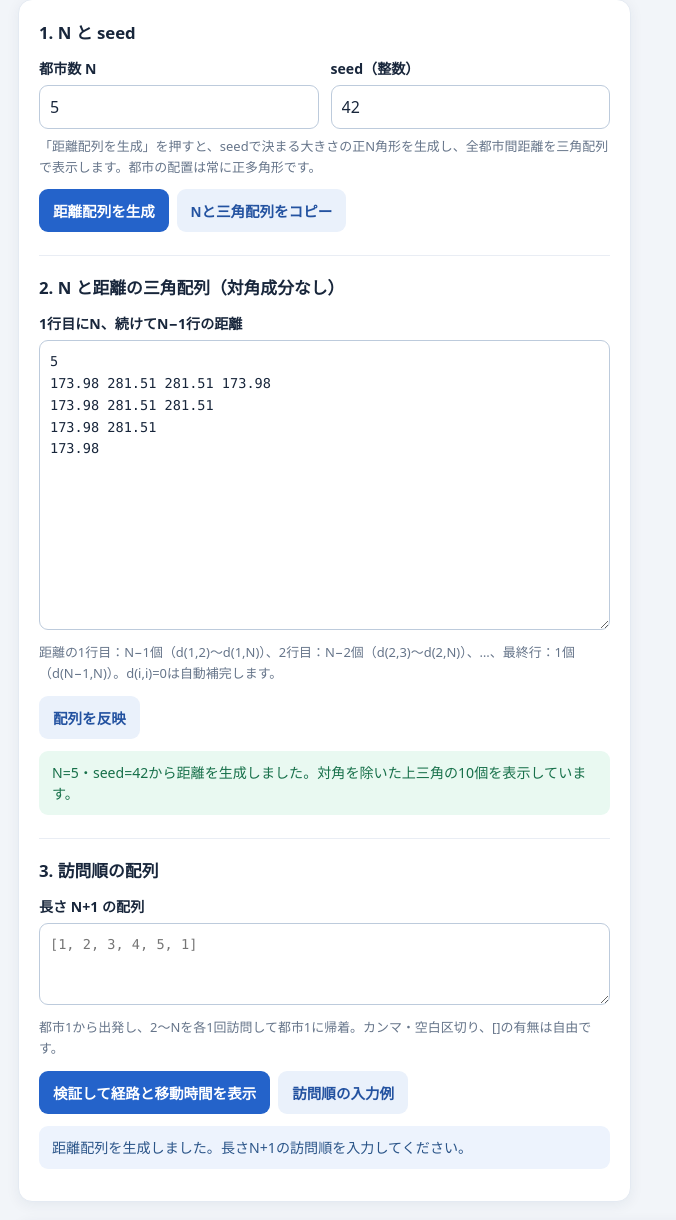
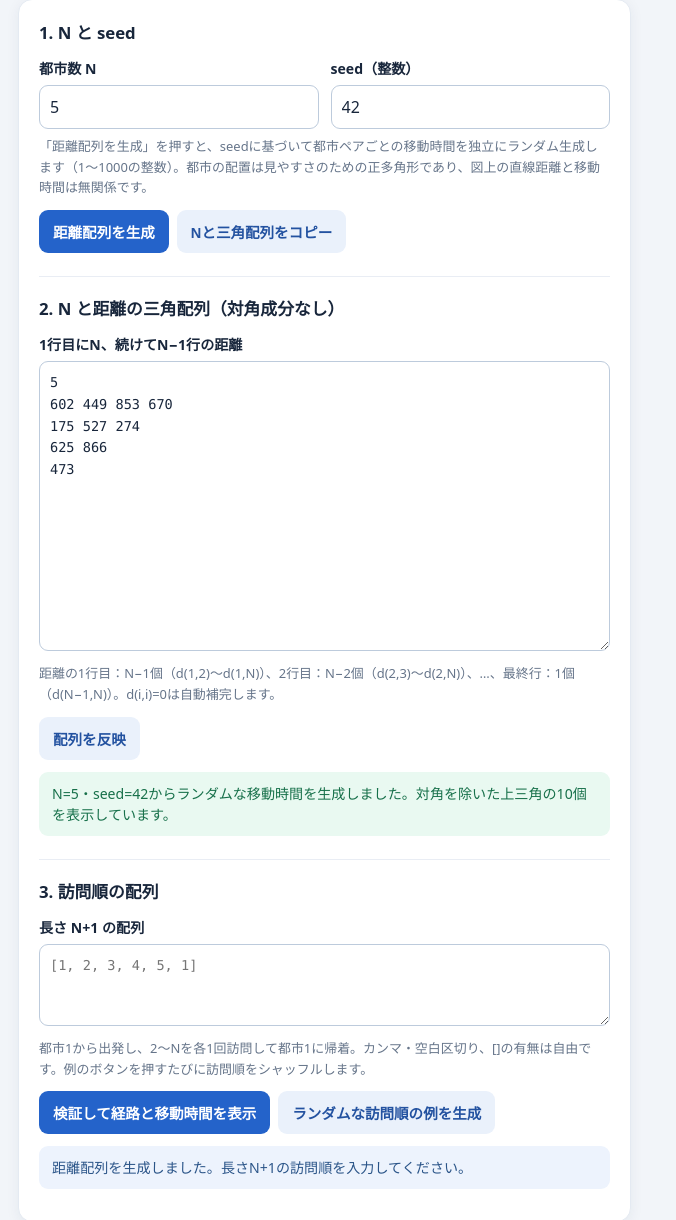
Before and after one commit to kuramerukyarameru/TSP, a plain HTML site: page index.html in a window 1280 px wide. Shown: the part 127-1347 px from the top of the page, without its empty margins (0-676 px from the left). Drawn offline with Linux system fonts and the light colour scheme.

Commit message:
Update index.html

```diff
--- a/index.html
+++ b/index.html
@@ -13,7 +13,7 @@
 <section class="panel">
 <h2>1. N と seed</h2>
 <div class="row"><div><label for="n">都市数 N</label><input id="n" type="number" value="5" min="3" max="100" step="1"></div><div><label for="seed">seed（整数）</label><input id="seed" type="number" value="42" step="1"></div></div>
-<p class="sub">「距離配列を生成」を押すと、seedで決まる大きさの正N角形を生成し、全都市間距離を三角配列で表示します。都市の配置は常に正多角形です。</p>
+<p class="sub">「距離配列を生成」を押すと、seedに基づいて都市ペアごとの移動時間を独立にランダム生成します（1〜1000の整数）。都市の配置は見やすさのための正多角形であり、図上の直線距離と移動時間は無関係です。</p>
 <div class="buttons"><button id="generate">距離配列を生成</button><button id="copy" class="secondary">Nと三角配列をコピー</button></div>
 <div class="section"><h2>2. N と距離の三角配列（対角成分なし）</h2>
 <label for="triangle">1行目にN、続けてN−1行の距離</label>
@@ -24,14 +24,14 @@
 </div>
 <div class="section"><h2>3. 訪問順の配列</h2>
 <label for="route">長さ N+1 の配列</label><textarea id="route" placeholder="[1, 2, 3, 4, 5, 1]" spellcheck="false"></textarea>
-<p class="sub">都市1から出発し、2〜Nを各1回訪問して都市1に帰着。カンマ・空白区切り、[]の有無は自由です。</p>
-<div class="buttons"><button id="show">検証して経路と移動時間を表示</button><button id="example" class="secondary">訪問順の入力例</button></div>
+<p class="sub">都市1から出発し、2〜Nを各1回訪問して都市1に帰着。カンマ・空白区切り、[]の有無は自由です。例のボタンを押すたびに訪問順をシャッフルします。</p>
+<div class="buttons"><button id="show">検証して経路と移動時間を表示</button><button id="example" class="secondary">ランダムな訪問順の例を生成</button></div>
 <div id="routeStatus" role="status" aria-live="polite" class="status info">訪問順が正しく入力されるまで経路は描画しません。</div></div>
 </section>
 <section class="panel vizpanel"><div class="vizheader"><h2>4. 大きな経路ビジュアライザ</h2><div class="score hidden" id="score"></div></div>
 <div class="canvas" id="visual"></div>
-<p class="legend">都市を正N角形の頂点に時計回りに配置します。灰色の円は位置の目安で、完全グラフの辺は表示しません。<strong>有効な経路を入力したときだけ</strong>青い経路線とオレンジ色の進行方向矢印を描画し、<strong>各矢印のそばにその区間の移動時間</strong>を表示します。スコアは三角配列の値の合計です（小さいほど良い）。各区間と合計の移動時間も下に表示します。</p>
-<p class="sub">※ 三角配列の数値をその区間の移動時間（時間単位）として扱います。距離を時間へ変換する速度設定はありません。図は都市の順序と経路を示します。</p>
+<p class="legend">都市を正N角形の頂点に時計回りに配置します。灰色の円は位置の目安で、完全グラフの辺は表示しません。都市間の移動時間はランダムな重みで、図上の線の長さとは一致しません。<strong>有効な経路を入力したときだけ</strong>青い経路線とオレンジ色の進行方向矢印を描画し、<strong>各矢印のそばにその区間の移動時間</strong>を表示します。スコアは三角配列の値の合計です（小さいほど良い）。各区間と合計の移動時間も下に表示します。</p>
+<p class="sub">※ 三角配列の数値をその区間の移動時間として扱います。ランダム重みは対称 d(i,j)=d(j,i) ですが、三角不等式は保証されません。図は都市の位置関係ではなく、訪問順と方向を示す模式図です。</p>
 <div id="travelTimes" class="hidden" aria-live="polite"><div class="time-summary">合計移動時間：<strong id="totalTime"></strong></div><h3>通った区間ごとの移動時間</h3><div class="leg-wrap"><table class="leg-table"><thead><tr><th>区間</th><th>移動時間</th></tr></thead><tbody id="legRows"></tbody></table></div></div>
 </section>
 </main><div class="footer">GitHub Pages対応・外部ライブラリ不要・ブラウザ内のみで動作します。</div>
@@ -39,11 +39,26 @@
 'use strict';
 const $=id=>document.getElementById(id);
 let model=null;
+let exampleCounter=0;
 function parameters(){const n=Number($('n').value),seed=Number($('seed').value);if(!Number.isSafeInteger(n)||n<3||n>100)throw Error('Nは3〜100の整数を指定してください。');if(!Number.isSafeInteger(seed))throw Error('seedは安全な整数を指定してください。');return {n,seed};}
 function rng(seed){let a=seed>>>0;return function(){a=(a+0x6D2B79F5)>>>0;let t=a;t=Math.imul(t^(t>>>15),t|1);t^=t+Math.imul(t^(t>>>7),t|61);return ((t^(t>>>14))>>>0)/4294967296}}
 function makePoints(n,radius=1){return Array.from({length:n},(_,i)=>{const a=-Math.PI/2+2*Math.PI*i/n;return{x:radius*Math.cos(a),y:radius*Math.sin(a)}})}
-function distance(a,b){return Math.hypot(a.x-b.x,a.y-b.y)}
-function makeMatrix(n,seed){const rand=rng(seed);const radius=70+Math.floor(rand()*131);const p=makePoints(n,radius);return Array.from({length:n},(_,i)=>Array.from({length:n},(_,j)=>i===j?0:Number(distance(p[i],p[j]).toFixed(2))))}
+function makeMatrix(n,seed){
+ const rand=rng(seed);
+ const m=Array.from({length:n},()=>Array(n).fill(0));
+ for(let i=0;i<n;i++)for(let j=i+1;j<n;j++){
+  // Independent random edge weights: not derived from the regular polygon geometry.
+  const time=1+Math.floor(rand()*1000);
+  m[i][j]=m[j][i]=time;
+ }
+ return m;
+}
+function randomExampleRoute(n,seed,index){
+ const r=rng((seed ^ 0xA5F0192D ^ Math.imul(index+1,0x9E3779B9))>>>0);
+ const middle=Array.from({length:n-1},(_,i)=>i+2);
+ for(let i=middle.length-1;i>0;i--){const j=Math.floor(r()*(i+1));[middle[i],middle[j]]=[middle[j],middle[i]];}
+ return [1,...middle,1];
+}
 function formatTriangle(n,matrix){const lines=[String(n)];for(let i=0;i<n-1;i++)lines.push(matrix[i].slice(i+1).map(v=>String(v)).join(' '));return lines.join('\n')}
 function parseTriangle(raw){
  const lines=raw.trim().split(/\r?\n/).map(x=>x.trim()).filter(Boolean);
@@ -117,12 +132,12 @@ function draw(n,route=null,matrix=null){
  $('visual').replaceChildren(svg);
 }
 function resetRoute(note='訪問順が正しく入力されるまで経路は描画しません。'){if(model)draw(model.n);else $('visual').innerHTML='<div style="padding:45px;text-align:center;color:#67758b">Nとseedから距離配列を生成してください。</div>';$('score').textContent='';$('score').classList.add('hidden');$('travelTimes').classList.add('hidden');$('legRows').replaceChildren();$('totalTime').textContent='';status('routeStatus',note,'info')}
-function generate(){try{const {n,seed}=parameters();const matrix=makeMatrix(n,seed);$('triangle').value=formatTriangle(n,matrix);model={n,matrix};draw(n);resetRoute('距離配列を生成しました。長さN+1の訪問順を入力してください。');status('matrixStatus',`N=${n}・seed=${seed}から距離を生成しました。対角を除いた上三角の${n*(n-1)/2}個を表示しています。`,'success')}catch(e){status('matrixStatus',e.message,'error');model=null;resetRoute()}}
+function generate(){try{const {n,seed}=parameters();exampleCounter=0;const matrix=makeMatrix(n,seed);$('triangle').value=formatTriangle(n,matrix);model={n,matrix};draw(n);resetRoute('距離配列を生成しました。長さN+1の訪問順を入力してください。');status('matrixStatus',`N=${n}・seed=${seed}からランダムな移動時間を生成しました。対角を除いた上三角の${n*(n-1)/2}個を表示しています。`,'success')}catch(e){status('matrixStatus',e.message,'error');model=null;resetRoute()}}
 function apply(){try{const next=parseTriangle($('triangle').value);$('n').value=String(next.n);model=next;draw(model.n);resetRoute('三角配列を反映しました。経路を再検証してください。');status('matrixStatus',`N=${model.n}の距離配列を反映しました。d(i,j)=d(j,i)として扱います。`,'success')}catch(e){model=null;status('matrixStatus',e.message,'error');resetRoute('距離配列の入力エラーを修正してください。')}}
 function formatTime(value){return Number(value.toFixed(6)).toLocaleString('ja-JP',{maximumFractionDigits:6})}
 function show(){try{const next=parseTriangle($('triangle').value);model=next;$('n').value=String(next.n);const order=parseRoute($('route').value,next.n);let score=0;const legRows=[];for(let i=0;i<next.n;i++){const t=next.matrix[order[i]-1][order[i+1]-1];score+=t;const tr=document.createElement('tr');const pathCell=document.createElement('td');const timeCell=document.createElement('td');pathCell.textContent=`${order[i]} → ${order[i+1]}`;timeCell.textContent=formatTime(t);tr.append(pathCell,timeCell);legRows.push(tr)}draw(next.n,order,next.matrix);$('score').textContent=`Score: ${formatTime(score)}`;$('score').classList.remove('hidden');$('totalTime').textContent=formatTime(score);$('legRows').replaceChildren(...legRows);$('travelTimes').classList.remove('hidden');status('matrixStatus',`N=${next.n}の三角配列を利用しています。`,'success');status('routeStatus',`有効な巡回路です。${next.n}都市をちょうど1回ずつ訪問して都市1に戻ります。`,'success')}catch(e){model=null;try{model=parseTriangle($('triangle').value)}catch(_){ }resetRoute();status('routeStatus','エラー: '+e.message,'error')}}
 $('generate').addEventListener('click',generate);$('apply').addEventListener('click',apply);$('show').addEventListener('click',show);
-$('example').addEventListener('click',()=>{try{const n=model?.n??parameters().n;$('route').value='['+Array.from({length:n},(_,i)=>i+1).concat(1).join(', ')+']';resetRoute('訪問順の入力例を入れました。「検証して経路と移動時間を表示」を押してください。')}catch(e){status('routeStatus',e.message,'error')}});
+$('example').addEventListener('click',()=>{try{const n=model?.n??parameters().n;const seed=parameters().seed;const order=randomExampleRoute(n,seed,exampleCounter++);$('route').value='['+order.join(', ')+']';resetRoute('ランダムな訪問順の例を入れました。「検証して経路と移動時間を表示」を押してください。')}catch(e){status('routeStatus',e.message,'error')}});
 $('copy').addEventListener('click',async()=>{try{parseTriangle($('triangle').value);await navigator.clipboard.writeText($('triangle').value);status('matrixStatus','Nと三角配列をコピーしました。','success')}catch(e){if(e.name==='NotAllowedError'||e.name==='SecurityError'){ $('triangle').focus();$('triangle').select();status('matrixStatus','自動コピーが許可されませんでした。選択済みの内容をCtrl+Cでコピーしてください。','info')}else status('matrixStatus',e.message,'error')}});
 $('route').addEventListener('input',()=>resetRoute('訪問順が変更されました。再度検証してください。'));
 $('triangle').addEventListener('input',()=>{model=null;resetRoute('三角配列が変更されました。「配列を反映」または経路の検証をしてください。');status('matrixStatus','未検証の三角配列です。','info')});
```
